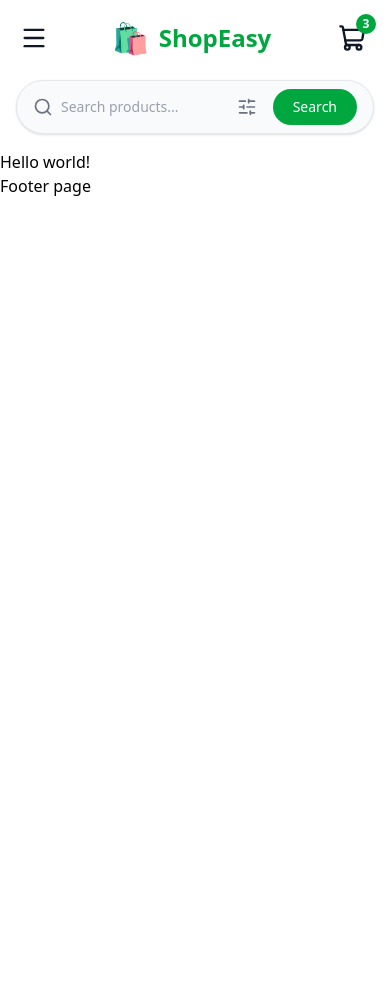
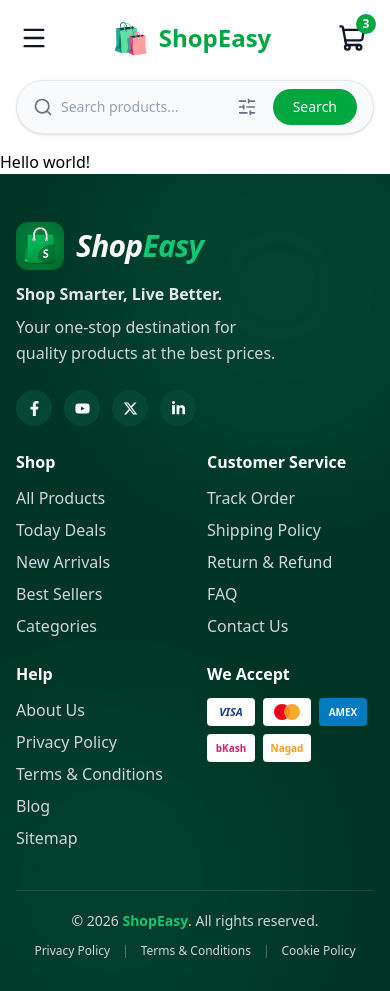
Before and after one commit to MDSOBUJMADBOR/E-commerce, a Next.js app in the folder frontend/: page / in a window 390 px wide. Before the commit the page ends 844 px from the top, so only its background shows below. Built offline with nearby package versions, Linux system fonts and the light colour scheme.

Commit message:
Implement responsive footer section

```diff
--- a/frontend/package.json
+++ b/frontend/package.json
@@ -12,7 +12,8 @@
     "lucide-react": "^1.33.0",
     "next": "16.3.2",
     "react": "19.2.8",
-    "react-dom": "19.2.8"
+    "react-dom": "19.2.8",
+    "react-icons": "^5.7.0"
   },
   "devDependencies": {
     "@tailwindcss/postcss": "^4",
--- a/frontend/src/components/Footer.tsx
+++ b/frontend/src/components/Footer.tsx
@@ -1,9 +1,11 @@
-import React from 'react';
+import FooterSection from "./HomePageUi/Footer/FooterSection";
+
 
 const Footer = () => {
     return (
         <div>
-            Footer page
+          <FooterSection />
+
         </div>
     );
 };
--- /dev/null
+++ b/frontend/src/components/HomePageUi/Footer/FooterSection.tsx
@@ -0,0 +1,305 @@
+import Image from "next/image";
+import {
+  FaFacebookF,
+  FaYoutube,
+  FaLinkedinIn,
+} from "react-icons/fa";
+import { FaXTwitter } from "react-icons/fa6";
+
+const FooterSection = () => {
+  return (
+    <footer className="relative w-full overflow-hidden bg-[#003425] font-sans text-white">
+      {/* Background Subtle Gradient Glow */}
+      <div className="pointer-events-none absolute -right-20 -top-20 h-96 w-96 rounded-full bg-[#05573e] opacity-40 blur-3xl" />
+      <div className="pointer-events-none absolute -bottom-20 -left-20 h-96 w-96 rounded-full bg-[#05573e] opacity-30 blur-3xl" />
+
+      <div className="relative mx-auto max-w-full px-4 pt-12 pb-8 md:px-10">
+
+        {/* Main Grid Layout */}
+        <div className="grid grid-cols-2 gap-6 md:grid-cols-2 lg:grid-cols-[1.6fr_1fr_1.2fr_1fr_1.2fr]">
+
+          {/* ==================== */}
+          {/* Brand / ShopEasy */}
+          {/* ==================== */}
+          <div className="col-span-2 flex flex-col md:col-span-1 ">
+
+            {/* Logo */}
+            <div className="mb-3 flex items-center gap-3">
+              <div className="relative h-12 w-12 shrink-0 overflow-hidden rounded-xl">
+                <Image
+                  src="/images/footer-con-final.png"
+                  alt="ShopEasy Logo"
+                  fill
+                  priority
+                  className="object-contain"
+                />
+              </div>
+
+              <h2 className="text-3xl font-bold tracking-tight text-white italic">
+                Shop<span className="text-[#12c875]">Easy</span>
+              </h2>
+            </div>
+
+            {/* Tagline */}
+            <h3 className="mb-2 font-semibold text-gray-200">
+              Shop Smarter, Live Better.
+            </h3>
+
+            {/* Description */}
+            <p className="mb-6 max-w-[260px] leading-relaxed text-gray-300">
+              Your one-stop destination for quality products at the best
+              prices.
+            </p>
+
+            {/* Social Icons */}
+            <div className="flex items-center gap-3">
+              {[
+                {
+                  label: "Facebook",
+                  icon: <FaFacebookF />,
+                },
+                {
+                  label: "YouTube",
+                  icon: <FaYoutube />,
+                },
+                {
+                  label: "X",
+                  icon: <FaXTwitter />,
+                },
+                {
+                  label: "LinkedIn",
+                  icon: <FaLinkedinIn />,
+                },
+              ].map((social) => (
+                <a
+                  key={social.label}
+                  href="#"
+                  aria-label={social.label}
+                  className="group flex h-9 w-9 items-center justify-center rounded-full bg-[#064734] text-[15px] text-white transition-all duration-300 hover:-translate-y-1 hover:bg-[#12c875] hover:text-[#003425] hover:shadow-[0_6px_18px_rgba(18,200,117,0.25)]"
+                >
+                  <span className="transition-transform duration-300 group-hover:scale-110">
+                    {social.icon}
+                  </span>
+                </a>
+              ))}
+            </div>
+          </div>
+
+          {/* ==================== */}
+          {/* Shop */}
+          {/* ==================== */}
+          <div>
+            <h3 className="mb-3 font-bold text-white">
+              Shop
+            </h3>
+
+            <ul className="space-y-2 text-gray-300">
+              <li>
+                <a href="#" className="transition-colors hover:text-[#12c875]">
+                  All Products
+                </a>
+              </li>
+
+              <li>
+                <a href="#" className="transition-colors hover:text-[#12c875]">
+                  Today Deals
+                </a>
+              </li>
+
+              <li>
+                <a href="#" className="transition-colors hover:text-[#12c875]">
+                  New Arrivals
+                </a>
+              </li>
+
+              <li>
+                <a href="#" className="transition-colors hover:text-[#12c875]">
+                  Best Sellers
+                </a>
+              </li>
+
+              <li>
+                <a href="#" className="transition-colors hover:text-[#12c875]">
+                  Categories
+                </a>
+              </li>
+            </ul>
+          </div>
+
+          {/* ==================== */}
+          {/* Customer Service */}
+          {/* ==================== */}
+          <div>
+            <h3 className="mb-3 font-bold text-white">
+              Customer Service
+            </h3>
+
+            <ul className="space-y-2 text-gray-300">
+              <li>
+                <a href="#" className="transition-colors hover:text-[#12c875]">
+                  Track Order
+                </a>
+              </li>
+
+              <li>
+                <a href="#" className="transition-colors hover:text-[#12c875]">
+                  Shipping Policy
+                </a>
+              </li>
+
+              <li>
+                <a href="#" className="transition-colors hover:text-[#12c875]">
+                  Return & Refund
+                </a>
+              </li>
+
+              <li>
+                <a href="#" className="transition-colors hover:text-[#12c875]">
+                  FAQ
+                </a>
+              </li>
+
+              <li>
+                <a href="#" className="transition-colors hover:text-[#12c875]">
+                  Contact Us
+                </a>
+              </li>
+            </ul>
+          </div>
+
+          {/* ==================== */}
+          {/* Help */}
+          {/* ==================== */}
+          <div>
+            <h3 className="mb-3 font-bold text-white">
+              Help
+            </h3>
+
+            <ul className="space-y-2 text-gray-300">
+              <li>
+                <a href="#" className="transition-colors hover:text-[#12c875]">
+                  About Us
+                </a>
+              </li>
+
+              <li>
+                <a href="#" className="transition-colors hover:text-[#12c875]">
+                  Privacy Policy
+                </a>
+              </li>
+
+              <li>
+                <a href="#" className="transition-colors hover:text-[#12c875]">
+                  Terms & Conditions
+                </a>
+              </li>
+
+              <li>
+                <a href="#" className="transition-colors hover:text-[#12c875]">
+                  Blog
+                </a>
+              </li>
+
+              <li>
+                <a href="#" className="transition-colors hover:text-[#12c875]">
+                  Sitemap
+                </a>
+              </li>
+            </ul>
+          </div>
+
+          {/* ==================== */}
+          {/* We Accept */}
+          {/* ==================== */}
+          <div>
+            <h3 className="mb-3  font-bold text-white">
+              We Accept
+            </h3>
+
+            <div className="flex flex-wrap items-center gap-2">
+
+              {/* VISA */}
+              <div className="flex h-7 w-12 items-center justify-center rounded bg-white text-[11px] font-black italic text-[#173c8f]">
+                VISA
+              </div>
+
+              {/* Mastercard */}
+              <div className="flex h-7 w-12 items-center justify-center rounded bg-white">
+                <div className="flex">
+                  <span className="h-4 w-4 rounded-full bg-[#eb001b]" />
+                  <span className="-ml-1.5 h-4 w-4 rounded-full bg-[#f79e1b] opacity-90" />
+                </div>
+              </div>
+
+              {/* AMEX */}
+              <div className="flex h-7 w-12 items-center justify-center rounded bg-[#007bc1] text-[10px] font-bold text-white">
+                AMEX
+              </div>
+
+              {/* bKash */}
+              <div className="flex h-7 w-12 items-center justify-center rounded bg-white text-[10px] font-bold text-[#e21d6f]">
+                bKash
+              </div>
+
+              {/* Nagad */}
+              <div className="flex h-7 w-12 items-center justify-center rounded bg-white text-[10px] font-bold text-[#f79e1b]">
+                Nagad
+              </div>
+
+            </div>
+          </div>
+        </div>
+
+        {/* ==================== */}
+        {/* Bottom Horizontal Divider */}
+        {/* ==================== */}
+        <div className="mt-10 mb-5 h-[1px] w-full bg-white/10" />
+
+        {/* ==================== */}
+        {/* Bottom Bar */}
+        {/* ==================== */}
+        <div className="flex flex-col items-center justify-between gap-3 text-sm text-gray-300 md:flex-row">
+
+          {/* Copyright */}
+          <p>
+            © 2026{" "}
+            <span className="font-semibold text-[#12c875]">
+              ShopEasy
+            </span>
+            . All rights reserved.
+          </p>
+
+          {/* Bottom Links */}
+          <div className="flex items-center gap-3 text-xs">
+            <a
+              href="#"
+              className="transition-colors hover:text-[#12c875]"
+            >
+              Privacy Policy
+            </a>
+
+            <span className="text-gray-500">|</span>
+
+            <a
+              href="#"
+              className="transition-colors hover:text-[#12c875]"
+            >
+              Terms & Conditions
+            </a>
+
+            <span className="text-gray-500">|</span>
+
+            <a
+              href="#"
+              className="transition-colors hover:text-[#12c875]"
+            >
+              Cookie Policy
+            </a>
+          </div>
+        </div>
+      </div>
+    </footer>
+  );
+};
+
+export default FooterSection;
--- a/frontend/src/components/HomePageUi/Navbar/LeftSide.tsx
+++ b/frontend/src/components/HomePageUi/Navbar/LeftSide.tsx
@@ -13,7 +13,7 @@
           priority
         />
 
-        <h2 className="text-3xl font-bold tracking-tight text-green-600 sm:text-4xl">
+        <h2 className="italic text-3xl font-bold tracking-tight text-green-600 sm:text-4xl">
           ShopEasy
         </h2>
       </div>
--- a/frontend/src/components/HomePageUi/Navbar/RightSide.tsx
+++ b/frontend/src/components/HomePageUi/Navbar/RightSide.tsx
@@ -47,10 +47,7 @@
       {/* Create Account */}
       <Link
         href="/signup"
-        className="flex items-center gap-2 rounded-lg bg-green-600 px-4
-
-
-         py-3 text-base font-semibold text-white shadow-sm transition-all duration-200 hover:bg-green-700 hover:shadow-md active:scale-95"
+        className="flex items-center gap-2 rounded-lg bg-green-600 px-3 py-3  font-semibold text-white shadow-sm transition-all duration-200 hover:bg-green-700 hover:shadow-md active:scale-95"
       >
         <UserRoundPlus className="h-6 w-6 stroke-[1.8]" />
 
--- a/frontend/src/components/Navbar.tsx
+++ b/frontend/src/components/Navbar.tsx
@@ -62,7 +62,7 @@
       {/* DESKTOP NAVBAR */}
       {/* ================================================= */}
 
-      <nav className="mx-auto hidden max-w-7xl items-center justify-between gap-6 px-6 py-4 md:flex">
+      <nav className="mx-auto hidden max-w-full items-center justify-between gap-6 px-10 py-4 md:flex bg-gray-100">
         {/* Left */}
         <LeftSide />
 
```
Also changed, not shown: frontend/public/images/footer-con-final.png (added), 1 other file (tests, documents, lock files or other folders).
